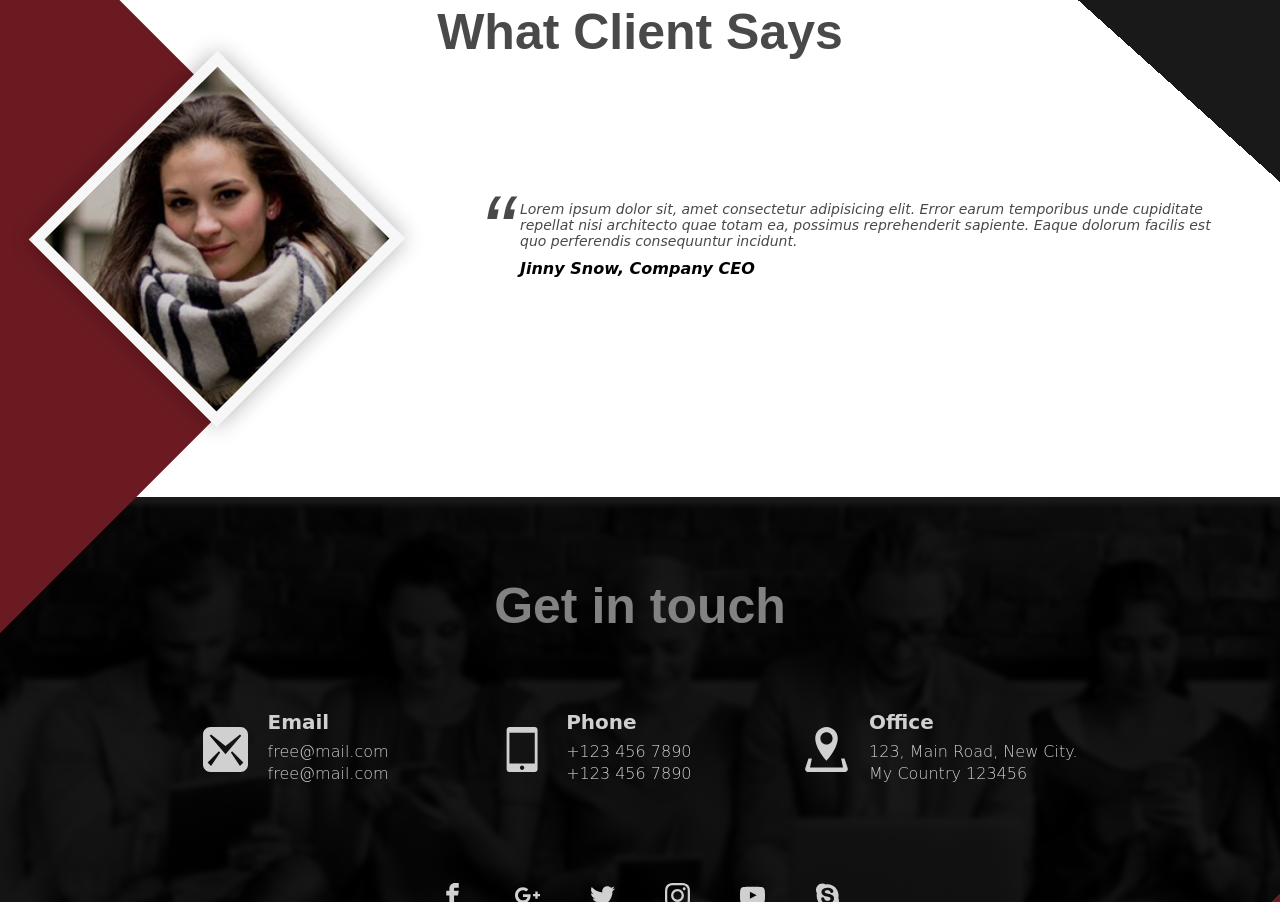
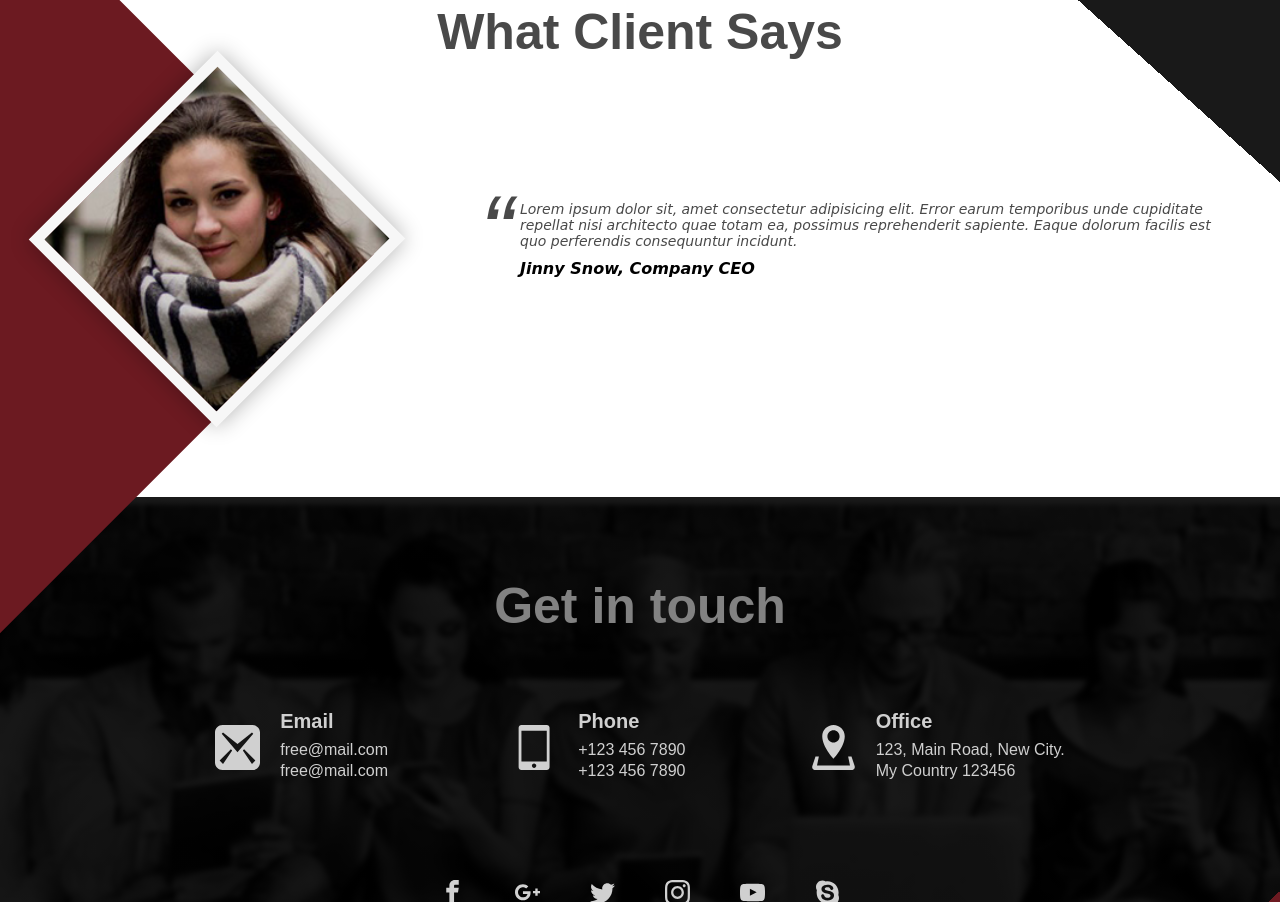
Before and after one commit to furki911/agency, a website: page index.html in a window 1280 px wide. Shown: the part 3415-4317 px from the top of the page. Drawn offline with Linux system fonts and the light colour scheme.

Commit message:
changed fon

```diff
--- a/index.html
+++ b/index.html
@@ -6,7 +6,7 @@
    <meta http-equiv="X-UA-Compatible" content="ie=edge">
    <title>Agency</title>
    <link href="https://fonts.googleapis.com/css?family=Open+Sans:300,400,600" rel="stylesheet">
-   <link rel="stylesheet" href="css/style.min.css">
+   <link rel="stylesheet" href="css/style.css">
 </head>
    <body>
       <nav class="navigation">
--- a/sass/layouts/_footer.scss
+++ b/sass/layouts/_footer.scss
@@ -1,6 +1,5 @@
 .footer {
    background-image: linear-gradient(-42deg, rgba($color-primary,1) 0%, rgba($color-primary,1) 10%, rgba(#000,.9)10%), url('../img/footer.png');
-   // background: #f9f9f9;
    background-position: center center;
    background-size: cover;
    background-repeat: no-repeat;
@@ -25,7 +24,7 @@
       margin: 5rem;
 
       &__item {
-         font-family: cursive;
+         font-family: arial;
          display: grid;
          grid-template-columns: min-content 1fr;
          grid-template-rows: 1fr repeat(2, min-content);
--- a/sass/layouts/_what-we-do.scss
+++ b/sass/layouts/_what-we-do.scss
@@ -24,6 +24,7 @@
       grid-row-gap: 8rem;
       justify-items: center;
       margin: 0 auto;
+      color: #000;
    }
 
    & .side-decor {
```
Also changed, not shown: css/style.css.
